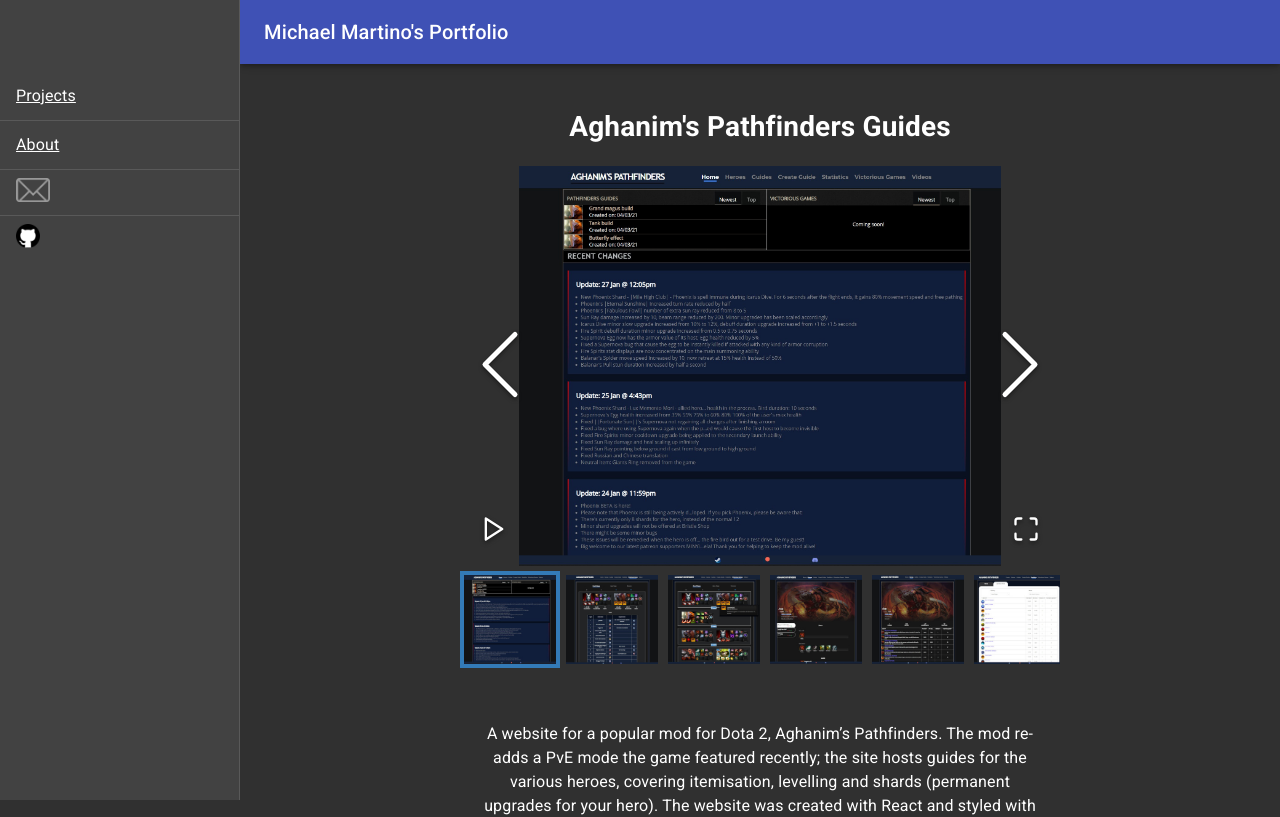
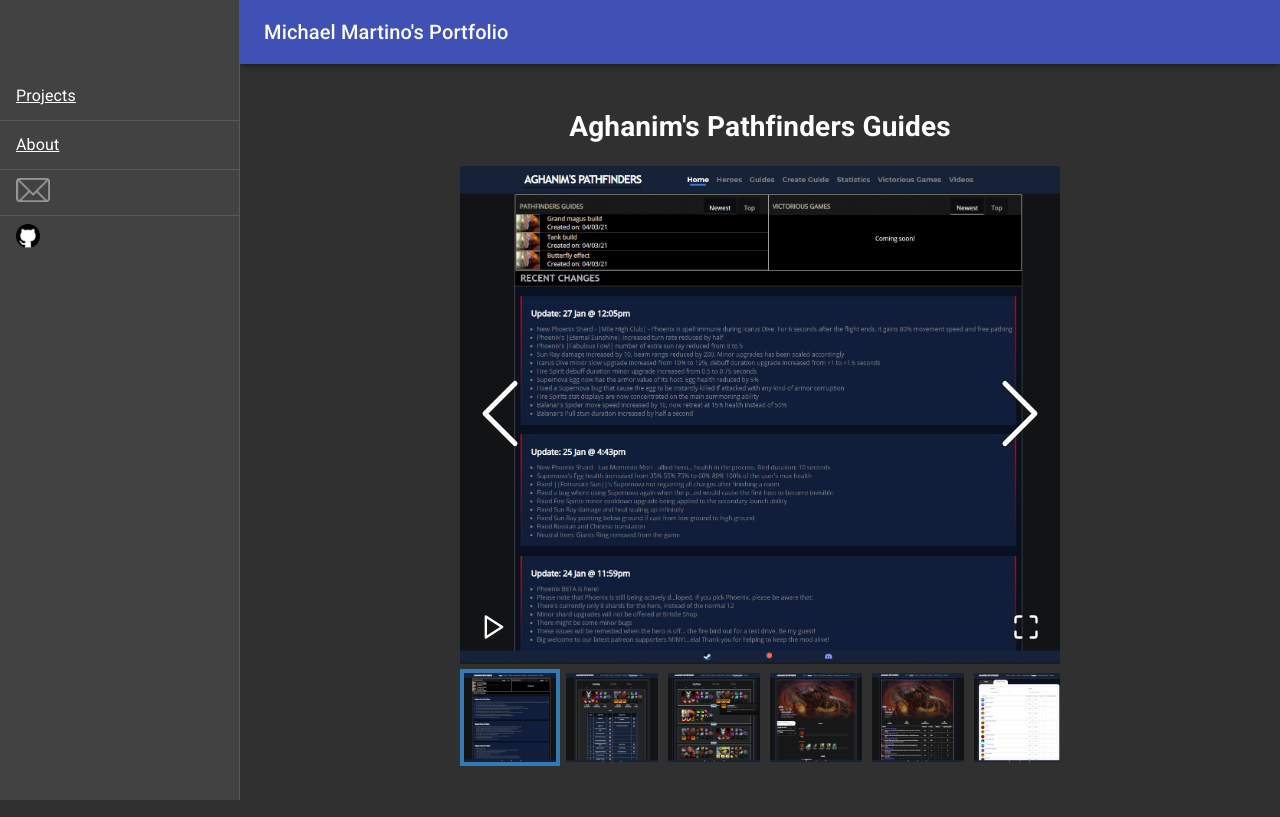
Before and after one commit to Mick666/Portfolio, a React (Create React App) app: page / in a window 1280 px wide. Shown: the top 817 px of the page. Built offline with nearby package versions, Linux system fonts and the light colour scheme.

Commit message:
Fixed issue with image carousel

```diff
--- a/src/App.css
+++ b/src/App.css
@@ -15,16 +15,6 @@
   margin-bottom: 75px;
 }
 
-.image-gallery-slide img {
-  width: 400px;
-  height: 400px;
-}
-
-div.aghs-images div img{
-  width: 730px !important;
-  height: 600px !important;
-}
-
 div.mpimp-images div img{
   width: 730px !important;
 }
```
